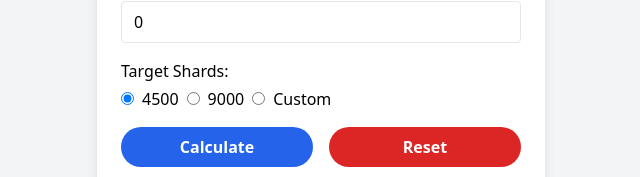
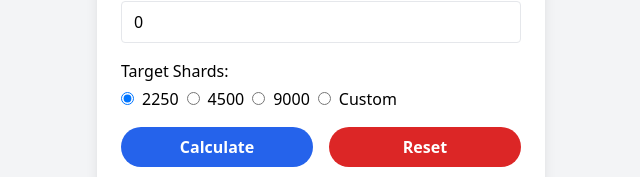
Before and after one commit to bhavyajustchill/dbd-shards-calculator, a React (Vite) app: page / in a window 1280 px wide. Shown: the part 371-548 px from the top of the page, without its empty margins (319-959 px from the left). Built offline with nearby package versions, Linux system fonts and the light colour scheme.

Commit message:
Added 2250 option

```diff
--- a/src/components/ShardCalculator.jsx
+++ b/src/components/ShardCalculator.jsx
@@ -6,7 +6,7 @@ import { calculateRequiredLevels } from "../utils/shardsUtils";
 function ShardCalculator() {
   const [currentShards, setCurrentShards] = useState(0);
   const [currentLevel, setCurrentLevel] = useState(0);
-  const [targetShards, setTargetShards] = useState(4500);
+  const [targetShards, setTargetShards] = useState(2250);
   const [isCustom, setIsCustom] = useState(false);
   const [result, setResult] = useState(null);
 
@@ -62,6 +62,19 @@ function ShardCalculator() {
             <div>
               <label className="block mb-1">Target Shards:</label>
               <div className="space-x-2 flex flex-row">
+                <div>
+                  <input
+                    type="radio"
+                    id="2250"
+                    name="shardOption"
+                    value="2250"
+                    checked={!isCustom && targetShards === 2250}
+                    onChange={handleShardOptionChange}
+                  />
+                  <label htmlFor="2250" className="ml-2">
+                    2250
+                  </label>
+                </div>
                 <div>
                   <input
                     type="radio"
```
